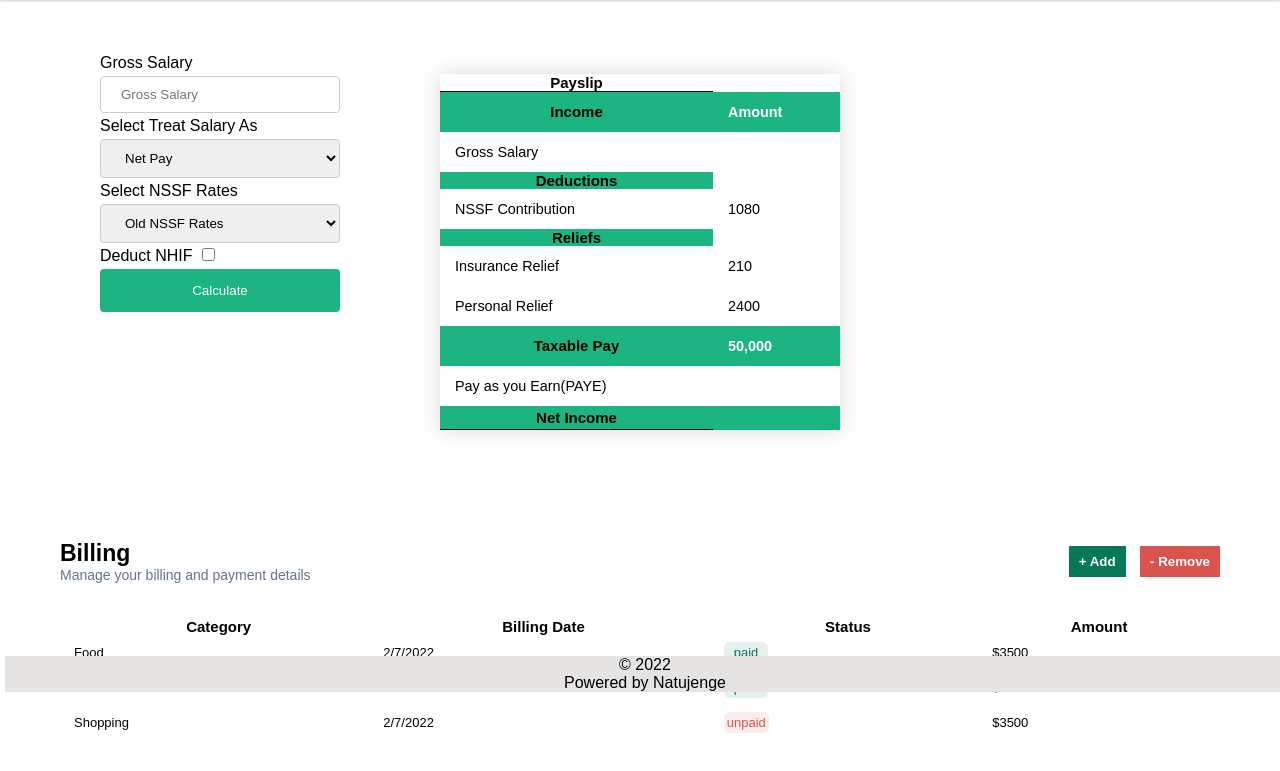
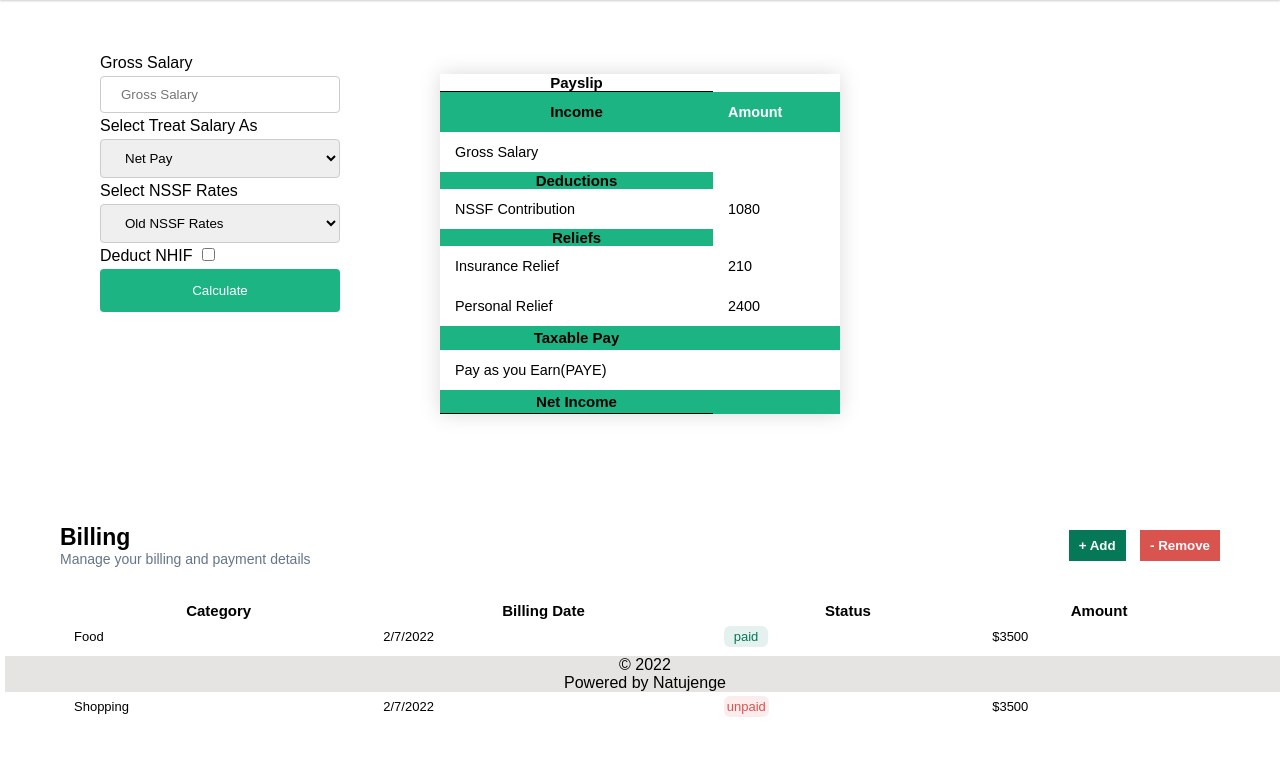
Before and after one commit to MrazTevin/Natujenge-SWE-Virtual-Bootcamp-Week01, a plain HTML site: page index.html in a window 1280 px wide. Shown: the part 103-874 px from the top of the page. Drawn offline with Linux system fonts and the light colour scheme.

Commit message:
remove dummy data on payslip

```diff
--- a/index.html
+++ b/index.html
@@ -99,7 +99,7 @@
           </tr>
           <tr class="topics">
               <th>Taxable Pay</th>
-              <td id="taxable"> 50,000</td>
+              <td id="taxable"> </td>
           </tr>
           <tr>
               <td>Pay as you Earn(PAYE)</th>
```
